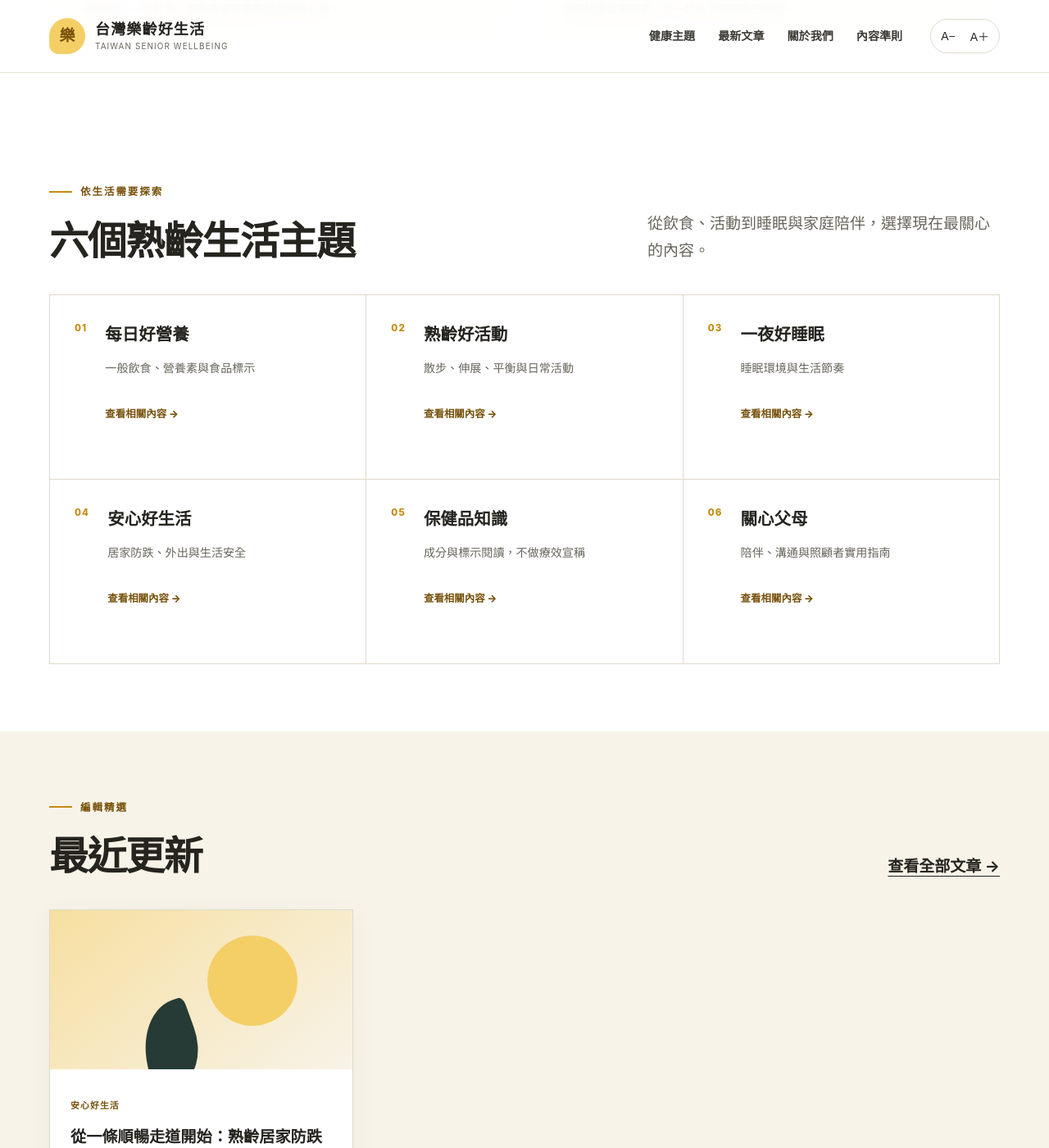
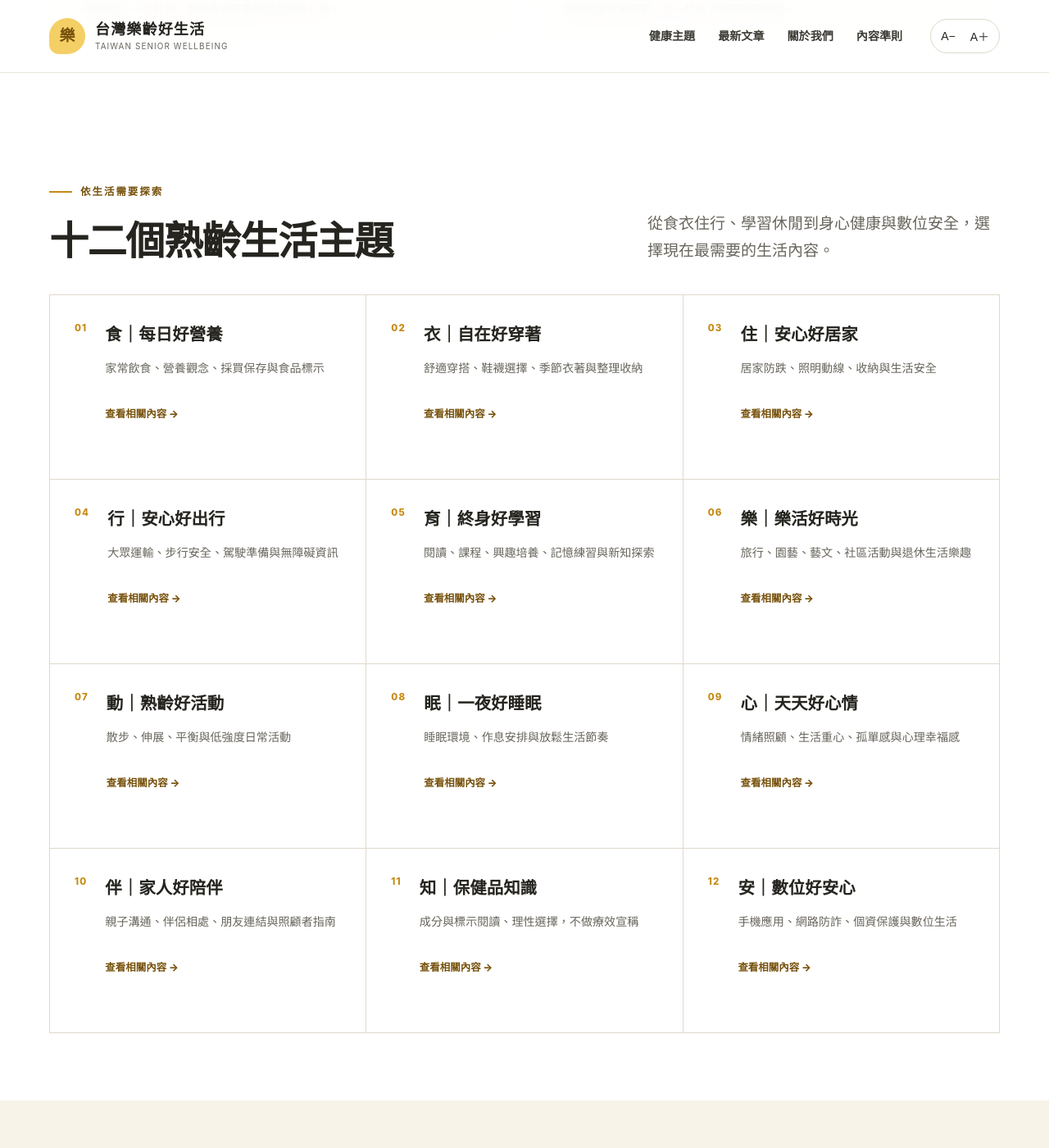
Before and after one commit to honorlin/senior-health-life, a Jekyll site: the page built from index.html, in a window 1280 px wide and 1400 px high, scrolled down 1806 px. Shown: the whole window at 82% size. Built offline with Jekyll 4.4.1, drawn with Linux system fonts in a browser that asks for light colours.

```diff
--- a/_data/site.yml
+++ b/_data/site.yml
@@ -16,6 +16,9 @@ tone:
   - 不責備
   - 不誇大
   - 使用繁體中文與台灣用語
+editorial_scope:
+  principle: 涵蓋台灣樂齡生活的食、衣、住、行、育、樂與身心健康
+  rotation: 優先補足最近30天文章較少的分類，維持主題均衡
 design:
   palette: 溫暖陽光黃
   primary: "#8a5a00"
@@ -28,20 +31,38 @@ design:
   line_height: 1.8
 categories:
   - key: nutrition
-    name: 每日好營養
-    description: 一般飲食、營養素與食品標示
+    name: 食｜每日好營養
+    description: 家常飲食、營養觀念、採買保存與食品標示
+  - key: clothing
+    name: 衣｜自在好穿著
+    description: 舒適穿搭、鞋襪選擇、季節衣著與整理收納
+  - key: safety
+    name: 住｜安心好居家
+    description: 居家防跌、照明動線、收納與生活安全
+  - key: mobility
+    name: 行｜安心好出行
+    description: 大眾運輸、步行安全、駕駛準備與無障礙資訊
+  - key: learning
+    name: 育｜終身好學習
+    description: 閱讀、課程、興趣培養、記憶練習與新知探索
+  - key: leisure
+    name: 樂｜樂活好時光
+    description: 旅行、園藝、藝文、社區活動與退休生活樂趣
   - key: movement
-    name: 熟齡好活動
-    description: 散步、伸展、平衡與日常活動
+    name: 動｜熟齡好活動
+    description: 散步、伸展、平衡與低強度日常活動
   - key: sleep
-    name: 一夜好睡眠
-    description: 睡眠環境與生活節奏
-  - key: safety
-    name: 安心好生活
-    description: 居家防跌、外出與生活安全
+    name: 眠｜一夜好睡眠
+    description: 睡眠環境、作息安排與放鬆生活節奏
+  - key: wellbeing
+    name: 心｜天天好心情
+    description: 情緒照顧、生活重心、孤單感與心理幸福感
+  - key: family
+    name: 伴｜家人好陪伴
+    description: 親子溝通、伴侶相處、朋友連結與照顧者指南
   - key: supplements
-    name: 保健品知識
-    description: 成分與標示閱讀，不做療效宣稱
-  - key: family
-    name: 關心父母
-    description: 陪伴、溝通與照顧者實用指南
+    name: 知｜保健品知識
+    description: 成分與標示閱讀、理性選擇，不做療效宣稱
+  - key: digital
+    name: 安｜數位好安心
+    description: 手機應用、網路防詐、個資保護與數位生活
--- a/index.html
+++ b/index.html
@@ -36,8 +36,8 @@ description: 身心健康・自在生活・笑容常在
 </section>
 <section id="topics" class="topics-section">
   <div class="wrap">
-    <div class="section-head"><div><p class="eyebrow"><span></span>依生活需要探索</p><h2 class="section-title">六個熟齡生活主題</h2></div><p>從飲食、活動到睡眠與家庭陪伴，選擇現在最關心的內容。</p></div>
-    <div class="grid topic-grid">{% for item in site.data.site.categories %}<article class="card topic-card"><span class="topic-number">0{{ forloop.index }}</span><div><h3>{{ item.name }}</h3><p>{{ item.description }}</p><a href="{{ '/articles/' | relative_url }}#{{ item.key }}">查看相關內容 <span>→</span></a></div></article>{% endfor %}</div>
+    <div class="section-head"><div><p class="eyebrow"><span></span>依生活需要探索</p><h2 class="section-title">十二個熟齡生活主題</h2></div><p>從食衣住行、學習休閒到身心健康與數位安全，選擇現在最需要的生活內容。</p></div>
+    <div class="grid topic-grid">{% for item in site.data.site.categories %}<article class="card topic-card"><span class="topic-number">{% if forloop.index < 10 %}0{% endif %}{{ forloop.index }}</span><div><h3>{{ item.name }}</h3><p>{{ item.description }}</p><a href="{{ '/articles/' | relative_url }}#{{ item.key }}">查看相關內容 <span>→</span></a></div></article>{% endfor %}</div>
   </div>
 </section>
 <section id="latest" class="latest-section">
```
Also changed, not shown: AGENTS.md (+8 -7 lines), automation/content-policy.yml (+6 -2 lines), automation/prompts/article-prompt.md (+12 -10 lines).
